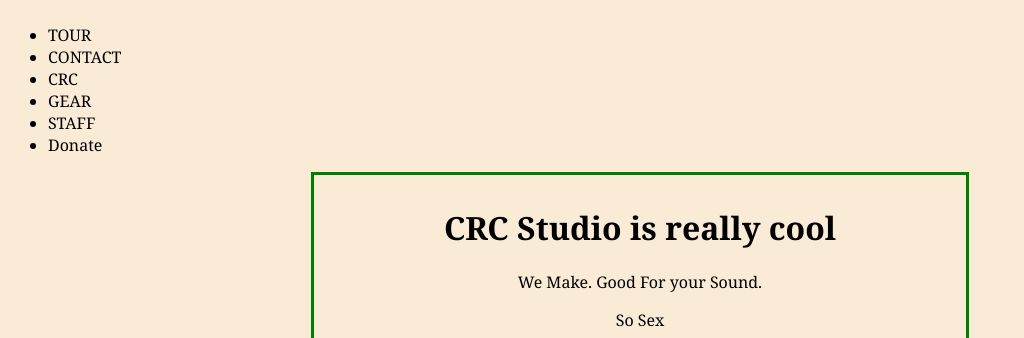
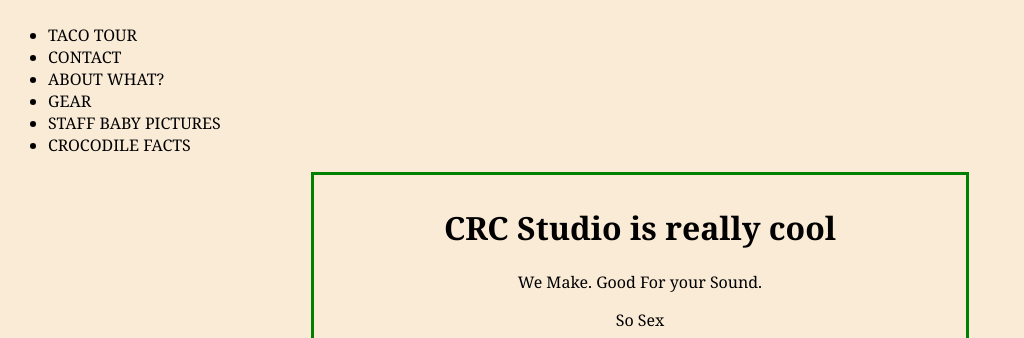
Before and after one commit to candytravis/flask, a plain HTML site: page templates/index.html in a window 1280 px wide. Shown: the top 338 px of the page, without its empty margins (0-1024 px from the left). Drawn offline with Linux system fonts and the light colour scheme; files that its build step writes are made by us from their sources.

Commit message:
modifies names of links

```diff
--- a/templates/index.html
+++ b/templates/index.html
@@ -35,12 +35,12 @@ a {
     <body>
 		<div class="navigation">
     <ul>
-      <li>TOUR</li>
+      <li>TACO TOUR</li>
       <li>CONTACT</li>
-      <li class="logo">CRC</li>
+      <li class="logo">ABOUT WHAT?</li>
       <li>GEAR</li>
-      <li>STAFF</li>
-      <li class="donate">Donate</li>
+      <li>STAFF BABY PICTURES</li>
+      <li class="donate">CROCODILE FACTS</li>
     </ul>
   </div>
 
```
